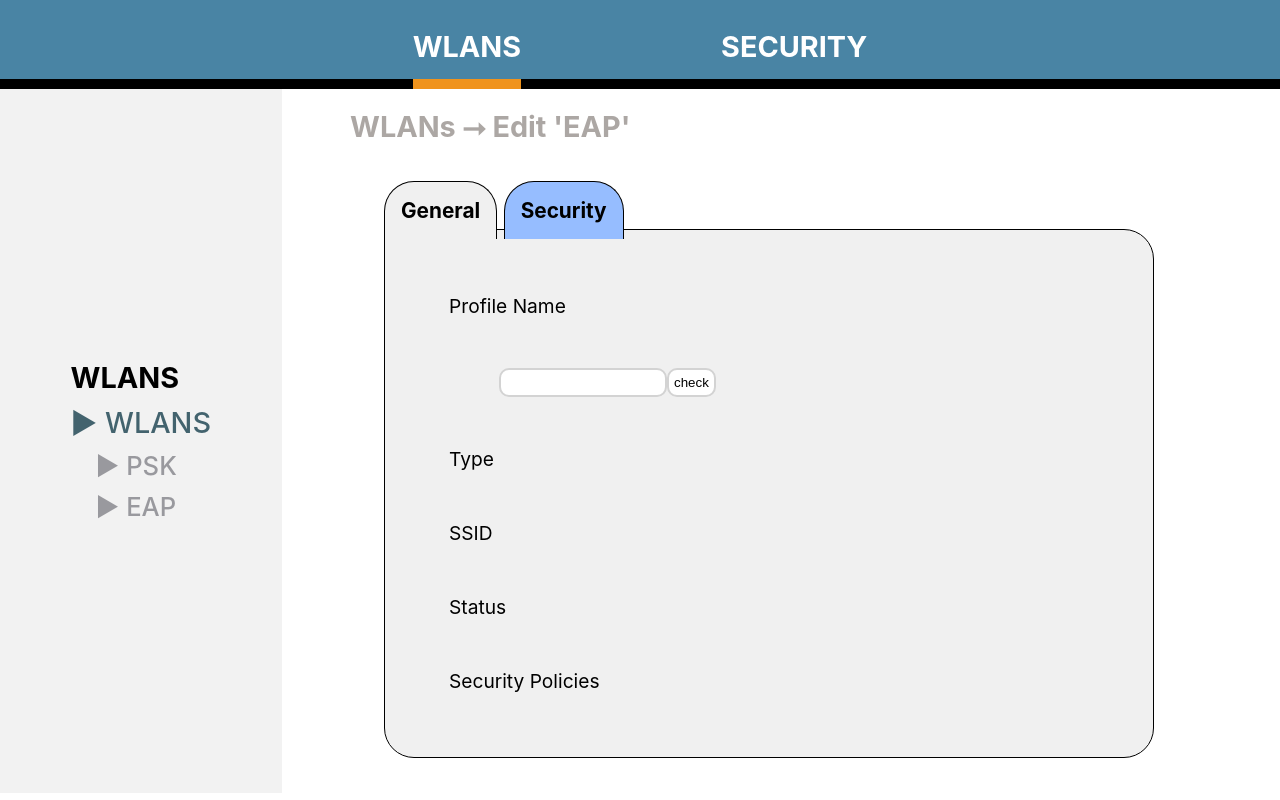
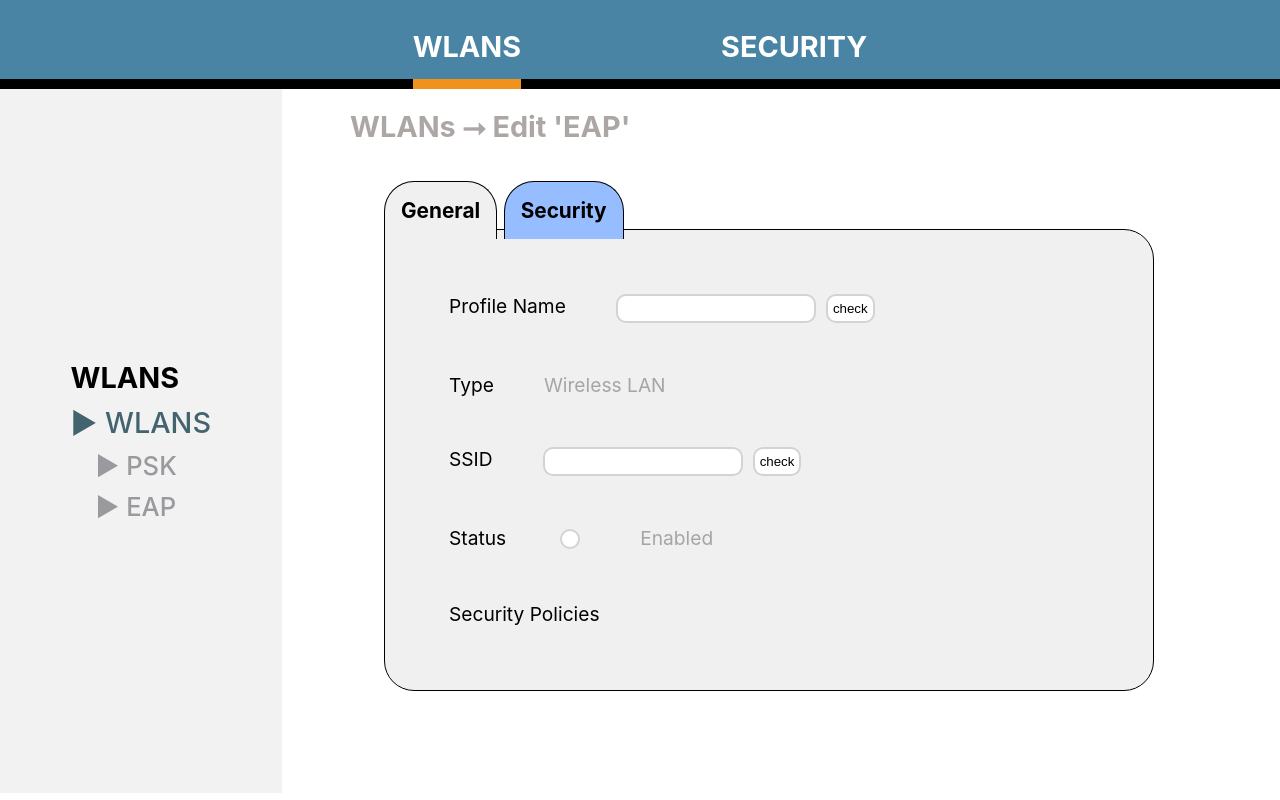
Before and after one commit to wlc-gui/wlc-gui, a React (Create React App) app: page /wlans/eap/general in a window 1280 px wide. Shown: the top 800 px of the page. Built offline with nearby package versions, Linux system fonts and the light colour scheme.

Commit message:
wlans/psk/eap/general

```diff
--- a/src/routes/wlans/eap/general.js
+++ b/src/routes/wlans/eap/general.js
@@ -4,45 +4,55 @@ import { NavLink, Route, Routes } from 'react-router-dom';
 
 export default function General() {
   return (
-    <>
-    <TitleContainer>
-      <Title>Profile Name</Title>
-      <Detail><Input/><Check>check</Check></Detail>
-      <Title>Type</Title>
-      <Title>SSID</Title>
-      <Title>Status</Title>
-      <Title>Security Policies</Title>
-    </TitleContainer>
-    </>
+    <Wrapper>
+      <Container>
+        <Title>Profile Name</Title>
+        <Input/>
+        <Check>check</Check>
+      </Container>
+      <Container>
+        <Title>Type</Title>
+        <Detail>Wireless LAN</Detail>
+      </Container>
+      <Container>
+        <Title>SSID</Title>
+        <Input/>
+        <Check>check</Check>
+      </Container>
+      <Container>
+        <Title>Status</Title>
+        <Checkbox type="checkbox"/>
+        <Detail>Enabled</Detail>
+      </Container>
+      <Container>
+        <Title>Security Policies</Title>
+      </Container>
+    </Wrapper>
   );
 }
 
-const TitleContainer = styled.div`
+const Wrapper = styled.div`
+  width: 100%;
   display: flex;
-  justify-content: baseline;
   flex-direction: column;
   gap: 50px;
-  width: 100%;
 `;
 
-const DetailContainer = styled.div`
+const Container = styled.div`
+  width: 100%;
   display: flex;
-  flex-direction: column;
-  gap: 10px;
-  width: 100%;
+  flex-direction: row;
+  gap: 50px;
 `;
 
 const Title = styled.div`
-  color: #000;
+  color: black;
   font-size: 120%;
 `;
 
 const Detail = styled.div`
-  width: 100%;
   color: #a8a4a5;
   font-size: 120%;
-  display: flex;
-  align-items: center;
 `;
 
 const Checkbox = styled.input`
@@ -63,19 +73,13 @@ const Checkbox = styled.input`
   }
 `;
 
-const CheckboxLabel = styled.span`
-  font-size: 100%;
-  color: #a8a4a5;
-`;
-
 const Input = styled.input`
-  width: 25%;
+  width: 30%;
   height: 23px;
   border: solid 2px rgb(211, 211, 211);
   border-radius: 10px;
   outline: none;
   background-color: white;
-  margin-left: 50px;
 `;
 
 const Check = styled.button`
@@ -86,6 +90,8 @@ const Check = styled.button`
   background-color: white;
   cursor: pointer;
   transition: all ease 0.3s;
+  position: relative;
+  right: 40px;
 
   &:hover {
     background-color: #ccc;
```
